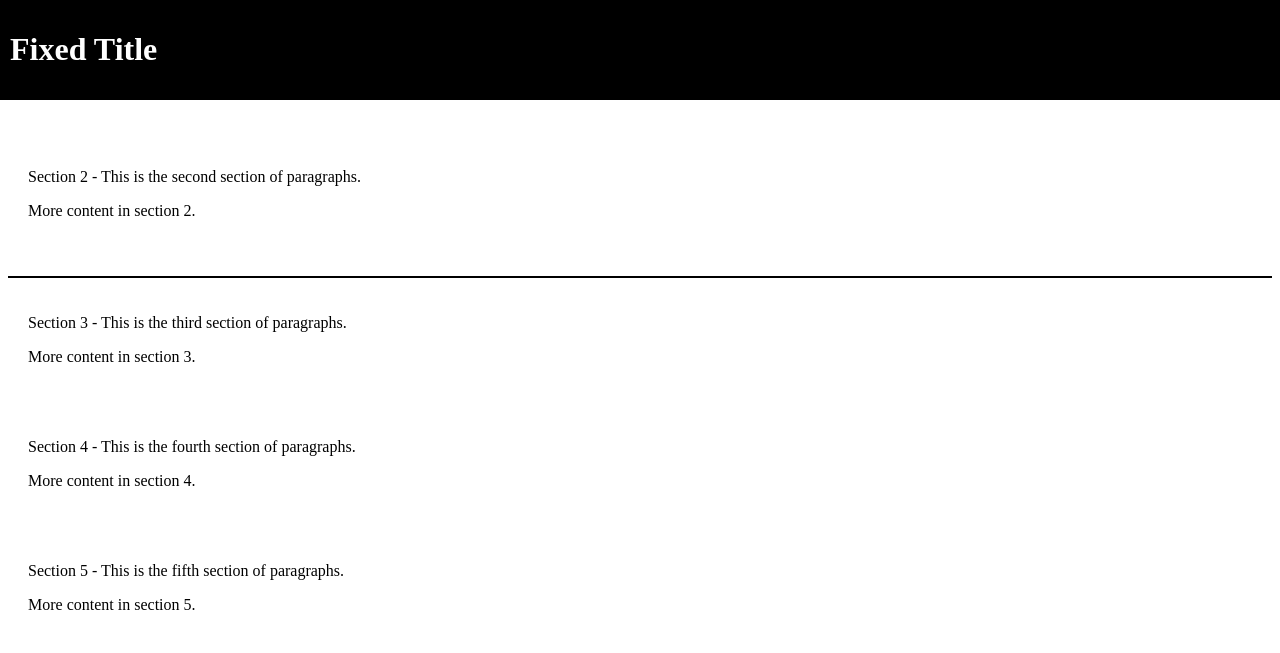
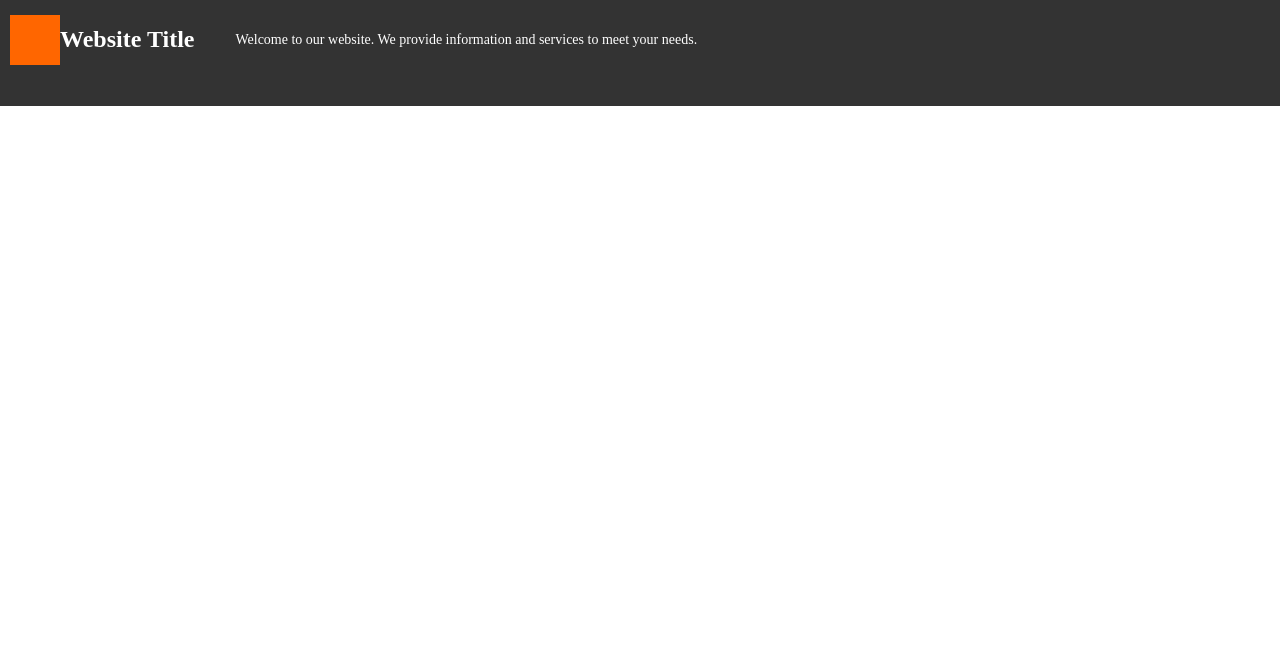
Before and after one commit to csig-sig/csig-sig.github.io, a plain HTML site: page deleteme.html in a window 1280 px wide. Drawn offline with Linux system fonts and the light colour scheme.

Commit message:
add logo in the title

```diff
--- a/deleteme.html
+++ b/deleteme.html
@@ -3,62 +3,149 @@
 
 <head>
    <style>
-      /* Style for the title */
+      /* Style for the title bar */
       header {
          position: fixed;
          top: 0;
          left: 0;
          width: 100%;
-         background-color: black;
+         background-color: #333;
+         /* Background color for the title bar */
          color: white;
          padding: 10px;
+         display: flex;
+         /* Use flexbox for layout */
+         align-items: center;
+         /* Center items vertically within the header */
       }
 
-      /* Style for the sections */
-      .section {
-         padding: 20px;
+      /* Style for the logo */
+      .logo {
+         width: 50px;
+         /* Set the width of the logo as needed */
+         height: 50px;
+         /* Set the height of the logo as needed */
+         background-color: #ff6600;
+         /* Background color for the logo */
       }
 
-      /* Create a split line between section 2 and 3 */
-      .split-line {
-         border-top: 2px solid black;
-         margin-top: 20px;
+      /* Style for the big name */
+      .big-name {
+         font-size: 24px;
+         /* Set the font size for the big name */
+         margin-right: 20px;
+         /* Add spacing to the right of the big name */
+      }
+
+      /* Style for the border */
+      .border {
+         border-left: 1px solid white;
+         /* Add a left border to separate the big name and details introduction */
+         margin-right: 20px;
+         /* Add spacing to the right of the border */
+      }
+
+      /* Style for the details introduction */
+      .details-intro {
+         font-size: 14px;
+         /* Set the font size for the details introduction */
       }
    </style>
 </head>
 
 <body>
    <header>
-      <h1>Fixed Title</h1>
+      <!-- Logo -->
+      <div class="logo"></div>
+
+      <!-- Big Name -->
+      <h1 class="big-name">Website Title</h1>
+
+      <!-- Border -->
+      <div class="border"></div>
+
+      <!-- Details Introduction -->
+      <p class="details-intro">Welcome to our website. We provide information and services to meet your needsWelcome to
+         our website. We provide information and services to meet your needsWelcome to our website. We provide
+         information and services to meet your needsWelcome to our website. We provide information and services to meet
+         your needs....Welcome to our website. We provide information and services to meet your needs.</p>
    </header>
 
-   <div class="section">
-      <p>Section 1 - This is the first section of paragraphs.</p>
-      <p>More content in section 1.</p>
-   </div>
-
-   <div class="section">
-      <p>Section 2 - This is the second section of paragraphs.</p>
-      <p>More content in section 2.</p>
-   </div>
-
-   <!-- Split line between section 2 and 3 -->
-   <div class="split-line"></div>
-
-   <div class="section">
-      <p>Section 3 - This is the third section of paragraphs.</p>
-      <p>More content in section 3.</p>
-   </div>
-
-   <div class="section">
-      <p>Section 4 - This is the fourth section of paragraphs.</p>
-      <p>More content in section 4.</p>
-   </div>
-
-   <div class="section">
-      <p>Section 5 - This is the fifth section of paragraphs.</p>
-      <p>More content in section 5.</p>
-   </div>
+   <!-- Rest of the website content goes here -->
 </body>
 
 </html>
+<!DOCTYPE html>
+<html>
+
+<head>
+   <style>
+      /* Style for the title bar */
+      header {
+         position: fixed;
+         top: 0;
+         left: 0;
+         width: 100%;
+         background-color: #333;
+         /* Background color for the title bar */
+         color: white;
+         padding: 10px;
+         display: flex;
+         /* Use flexbox for layout */
+         align-items: center;
+         /* Center items vertically within the header */
+      }
+
+      /* Style for the logo */
+      .logo {
+         width: 50px;
+         /* Set the width of the logo as needed */
+         height: 50px;
+         /* Set the height of the logo as needed */
+         background-color: #ff6600;
+         /* Background color for the logo */
+      }
+
+      /* Style for the big name */
+      .big-name {
+         font-size: 24px;
+         /* Set the font size for the big name */
+         margin-right: 20px;
+         /* Add spacing to the right of the big name */
+      }
+
+      /* Style for the border */
+      .border {
+         border-left: 1px solid white;
+         /* Add a left border to separate the big name and details introduction */
+         margin-right: 20px;
+         /* Add spacing to the right of the border */
+      }
+
+      /* Style for the details introduction */
+      .details-intro {
+         font-size: 14px;
+         /* Set the font size for the details introduction */
+      }
+   </style>
+</head>
+
+<body>
+   <header>
+      <!-- Logo -->
+      <div class="logo"></div>
+
+      <!-- Big Name -->
+      <h1 class="big-name">Website Title</h1>
+
+      <!-- Border -->
+      <div class="border"></div>
+
+      <!-- Details Introduction -->
+      <p class="details-intro">Welcome to our website. We provide information and services to meet your needs.</p>
+   </header>
+
+   <!-- Rest of the website content goes here -->
+</body>
+
+</html>
```
Also changed, not shown: css/user-style.css (+19 -16 lines), index.html (+25 -18 lines).
